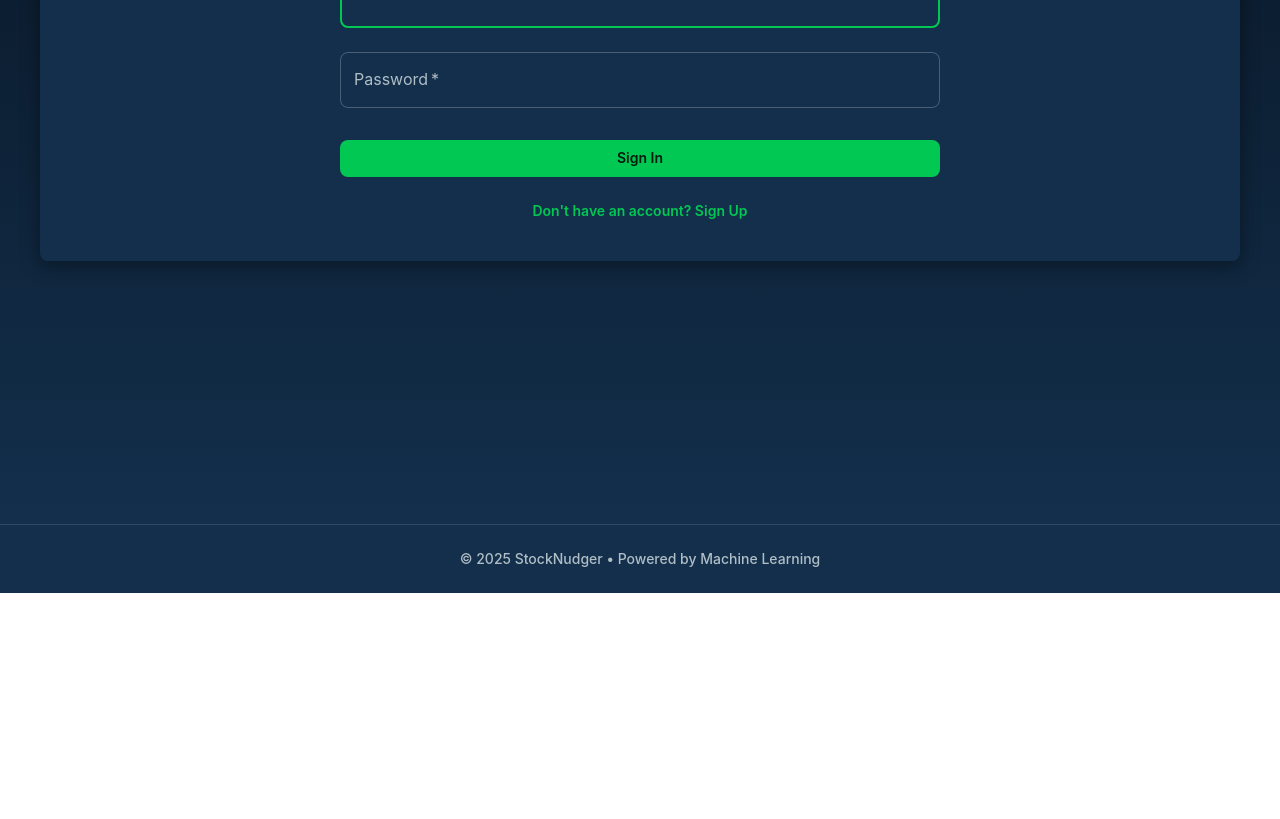
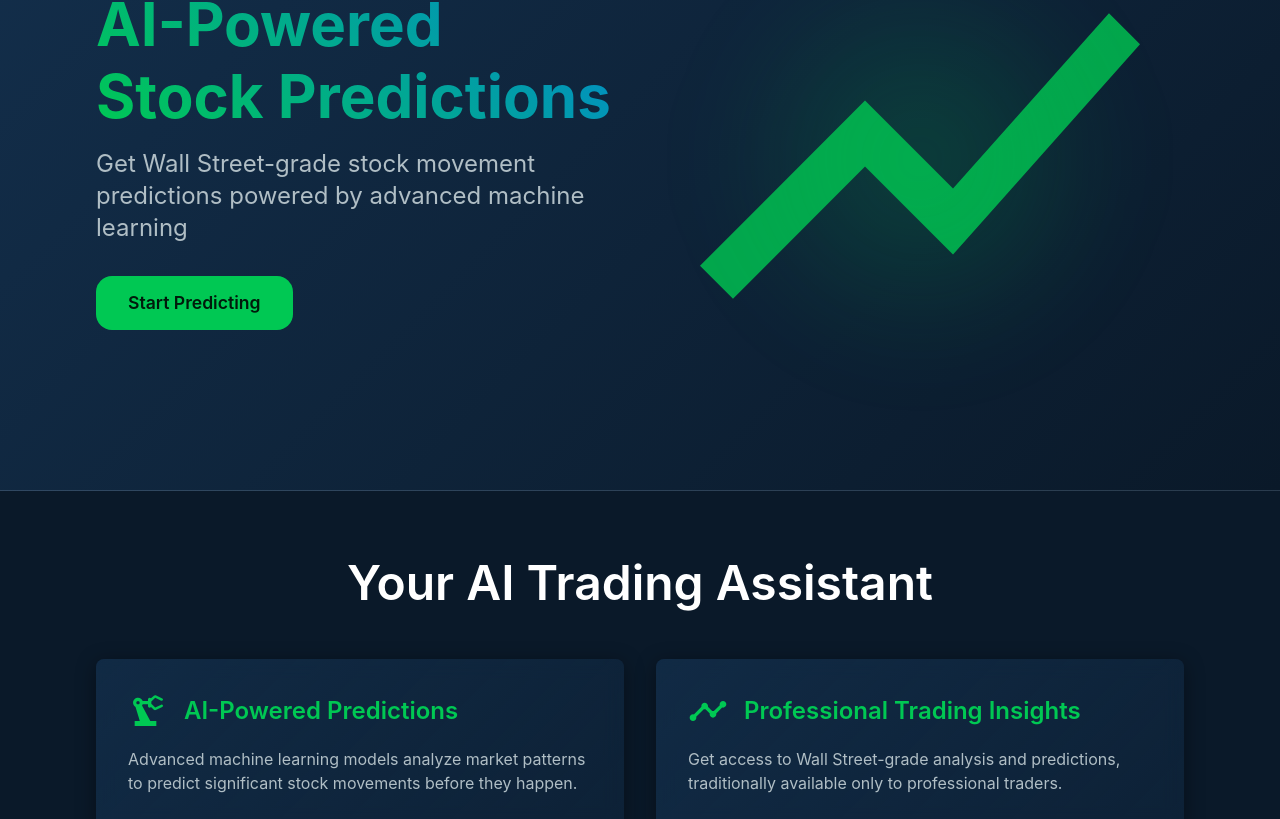
Before and after one commit to ryangreay/stock-notifier-frontend, a React (Vite) app: page / in a window 1280 px wide. Before the commit this address led to /login. Shown: the part 221-1040 px from the top of the page. Before the commit the page ends 814 px from the top, so only its background shows below. Built offline with nearby package versions, Linux system fonts and the light colour scheme.

Commit message:
added a landing page

```diff
--- a/src/App.tsx
+++ b/src/App.tsx
@@ -7,6 +7,7 @@ import Layout from './components/Layout';
 import Login from './pages/Login';
 import Register from './pages/Register';
 import Dashboard from './pages/Dashboard';
+import LandingPage from './pages/LandingPage';
 
 // Create theme instance
 const theme = createTheme({
@@ -150,7 +151,7 @@ const App: React.FC = () => {
         <Router>
           <Layout>
             <Routes>
-              <Route path="/" element={<Navigate to="/dashboard" replace />} />
+              <Route path="/" element={<LandingPage />} />
               <Route
                 path="/login"
                 element={
--- a/src/components/Layout.tsx
+++ b/src/components/Layout.tsx
@@ -34,6 +34,18 @@ const Layout: React.FC<LayoutProps> = ({ children }) => {
       >
         <Toolbar sx={{ justifyContent: 'space-between' }}>
           <Box sx={{ display: 'flex', alignItems: 'center', gap: 1 }}>
+            <Box
+              sx={{
+                display: 'flex',
+                alignItems: 'center',
+                gap: 1,
+                cursor: 'pointer',
+                '&:hover': {
+                  opacity: 0.8,
+                },
+              }}
+              onClick={() => navigate('/')}
+            >
               <ShowChartIcon sx={{ color: theme.palette.primary.main, fontSize: 32 }} />
               <Typography
                 variant="h6"
@@ -47,6 +59,7 @@ const Layout: React.FC<LayoutProps> = ({ children }) => {
               >
                 StockNudger
               </Typography>
+            </Box>
           </Box>
 
           {user ? (
--- /dev/null
+++ b/src/pages/LandingPage.tsx
@@ -0,0 +1,226 @@
+import React from 'react';
+import {
+  Box,
+  Container,
+  Typography,
+  Button,
+  Grid,
+  Paper,
+  useTheme,
+  alpha,
+} from '@mui/material';
+import { useNavigate } from 'react-router-dom';
+import ShowChartIcon from '@mui/icons-material/ShowChart';
+import NotificationsActiveIcon from '@mui/icons-material/NotificationsActive';
+import TimelineIcon from '@mui/icons-material/Timeline';
+import PrecisionManufacturingIcon from '@mui/icons-material/PrecisionManufacturing';
+import TelegramIcon from '@mui/icons-material/Telegram';
+import { useAuth } from '../context/AuthContext';
+
+const LandingPage = () => {
+  const navigate = useNavigate();
+  const theme = useTheme();
+  const { user } = useAuth();
+
+  const features = [
+    {
+      icon: <PrecisionManufacturingIcon sx={{ fontSize: 40 }} />,
+      title: 'AI-Powered Predictions',
+      description: 'Advanced machine learning models analyze market patterns to predict significant stock movements before they happen.',
+    },
+    {
+      icon: <TimelineIcon sx={{ fontSize: 40 }} />,
+      title: 'Professional Trading Insights',
+      description: 'Get access to Wall Street-grade analysis and predictions, traditionally available only to professional traders.',
+    },
+    {
+      icon: <NotificationsActiveIcon sx={{ fontSize: 40 }} />,
+      title: 'Real-time Alerts',
+      description: 'Stay informed with instant notifications about predicted stock movements during market hours.',
+    },
+    {
+      icon: <TelegramIcon sx={{ fontSize: 40 }} />,
+      title: 'Telegram Integration',
+      description: 'Receive predictions and alerts directly through Telegram, keeping you updated wherever you are.',
+    },
+  ];
+
+  return (
+    <Box sx={{
+      width: '100%',
+      minHeight: '100vh',
+      display: 'flex',
+      flexDirection: 'column',
+    }}>
+      {/* Hero Section */}
+      <Box
+        sx={{
+          width: '100%',
+          background: `linear-gradient(135deg, ${theme.palette.background.paper} 0%, ${theme.palette.background.default} 100%)`,
+          pt: 6,
+          pb: 8,
+          borderBottom: `1px solid ${theme.palette.divider}`,
+        }}
+      >
+        <Container maxWidth="xl" sx={{ px: { xs: 4, sm: 6, md: 8, lg: 12 } }}>
+          <Grid container spacing={4} alignItems="center">
+            <Grid item xs={12} md={6}>
+              <Typography
+                variant="h2"
+                sx={{
+                  fontWeight: 700,
+                  mb: 2,
+                  background: `linear-gradient(45deg, ${theme.palette.primary.main}, ${theme.palette.secondary.main})`,
+                  WebkitBackgroundClip: 'text',
+                  WebkitTextFillColor: 'transparent',
+                }}
+              >
+                AI-Powered Stock Predictions
+              </Typography>
+              <Typography
+                variant="h5"
+                color="text.secondary"
+                sx={{ mb: 4, fontWeight: 400 }}
+              >
+                Get Wall Street-grade stock movement predictions powered by advanced machine learning
+              </Typography>
+              <Button
+                variant="contained"
+                size="large"
+                onClick={() => navigate(user ? '/dashboard' : '/register')}
+                sx={{
+                  px: 4,
+                  py: 1.5,
+                  fontSize: '1.1rem',
+                  borderRadius: 2,
+                  textTransform: 'none',
+                }}
+              >
+                {user ? 'Go to Dashboard' : 'Start Predicting'}
+              </Button>
+            </Grid>
+            <Grid item xs={12} md={6}>
+              <Box
+                sx={{
+                  position: 'relative',
+                  '&::before': {
+                    content: '""',
+                    position: 'absolute',
+                    top: '10%',
+                    left: '10%',
+                    right: '10%',
+                    bottom: '10%',
+                    background: `radial-gradient(circle, ${alpha(theme.palette.primary.main, 0.2)} 0%, transparent 70%)`,
+                    filter: 'blur(40px)',
+                    borderRadius: '50%',
+                  },
+                }}
+              >
+                <ShowChartIcon
+                  sx={{
+                    fontSize: 280,
+                    width: '100%',
+                    height: 'auto',
+                    color: alpha(theme.palette.primary.main, 0.8),
+                  }}
+                />
+              </Box>
+            </Grid>
+          </Grid>
+        </Container>
+      </Box>
+
+      {/* Features Section */}
+      <Box sx={{ width: '100%', background: theme.palette.background.default }}>
+        <Container maxWidth="xl" sx={{ py: 8, px: { xs: 4, sm: 6, md: 8, lg: 12 } }}>
+          <Typography
+            variant="h3"
+            align="center"
+            sx={{
+              mb: 6,
+              fontWeight: 600,
+            }}
+          >
+            Your AI Trading Assistant
+          </Typography>
+          <Grid container spacing={4}>
+            {features.map((feature, index) => (
+              <Grid item xs={12} md={6} key={index}>
+                <Paper
+                  sx={{
+                    p: 4,
+                    height: '100%',
+                    background: `linear-gradient(135deg, ${alpha(theme.palette.background.paper, 0.8)} 0%, ${alpha(
+                      theme.palette.background.paper,
+                      0.4
+                    )} 100%)`,
+                    backdropFilter: 'blur(10px)',
+                    transition: 'transform 0.2s',
+                    '&:hover': {
+                      transform: 'translateY(-4px)',
+                    },
+                  }}
+                >
+                  <Box
+                    sx={{
+                      display: 'flex',
+                      alignItems: 'center',
+                      mb: 2,
+                      color: theme.palette.primary.main,
+                    }}
+                  >
+                    {feature.icon}
+                    <Typography variant="h5" sx={{ ml: 2, fontWeight: 600 }}>
+                      {feature.title}
+                    </Typography>
+                  </Box>
+                  <Typography variant="body1" color="text.secondary">
+                    {feature.description}
+                  </Typography>
+                </Paper>
+              </Grid>
+            ))}
+          </Grid>
+        </Container>
+      </Box>
+
+      {/* Call to Action Section */}
+      <Box
+        sx={{
+          width: '100%',
+          background: `linear-gradient(135deg, ${theme.palette.background.paper} 0%, ${theme.palette.background.default} 100%)`,
+          py: 8,
+          borderTop: `1px solid ${theme.palette.divider}`,
+          mt: 'auto',
+        }}
+      >
+        <Container maxWidth="xl" sx={{ px: { xs: 4, sm: 6, md: 8, lg: 12 } }}>
+          <Box textAlign="center" sx={{ maxWidth: '800px', mx: 'auto' }}>
+            <Typography variant="h4" sx={{ mb: 3, fontWeight: 600 }}>
+              Start Making Smarter Trading Decisions
+            </Typography>
+            <Typography variant="h6" color="text.secondary" sx={{ mb: 4 }}>
+              Join traders who use AI to predict market movements
+            </Typography>
+            <Button
+              variant="contained"
+              size="large"
+              onClick={() => navigate(user ? '/dashboard' : '/register')}
+              sx={{
+                px: 4,
+                py: 1.5,
+                fontSize: '1.1rem',
+                borderRadius: 2,
+                textTransform: 'none',
+              }}
+            >
+              {user ? 'Go to Dashboard' : 'Get Started Now'}
+            </Button>
+          </Box>
+        </Container>
+      </Box>
+    </Box>
+  );
+};
+
+export default LandingPage;
```
Lines whose indentation alone changed are shown as unchanged.
